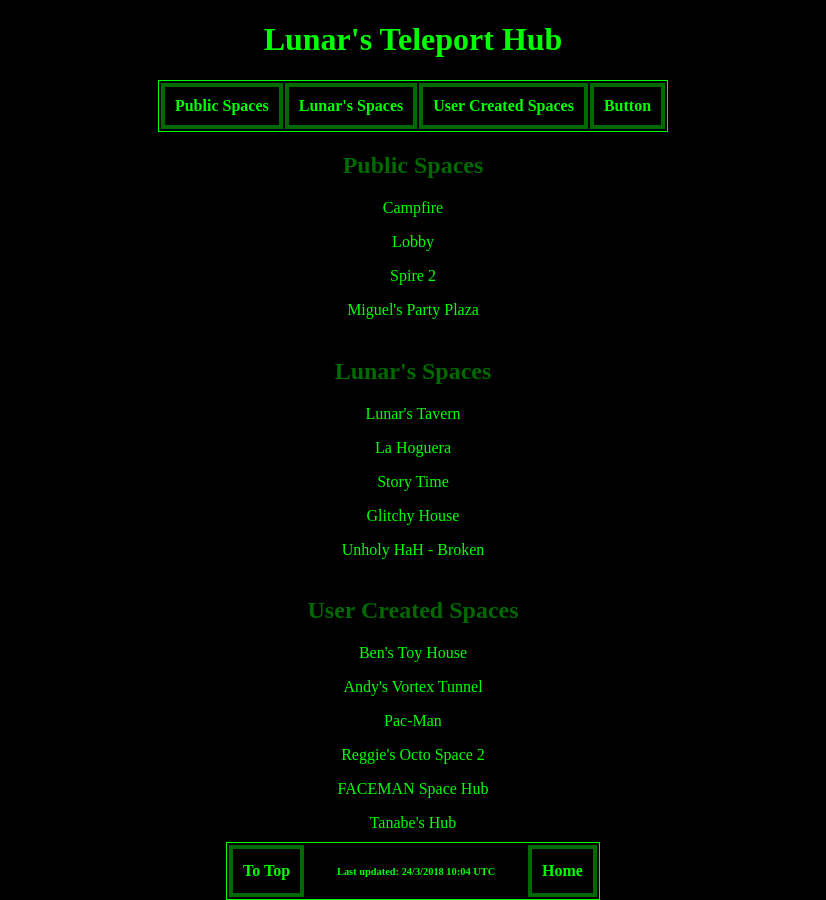
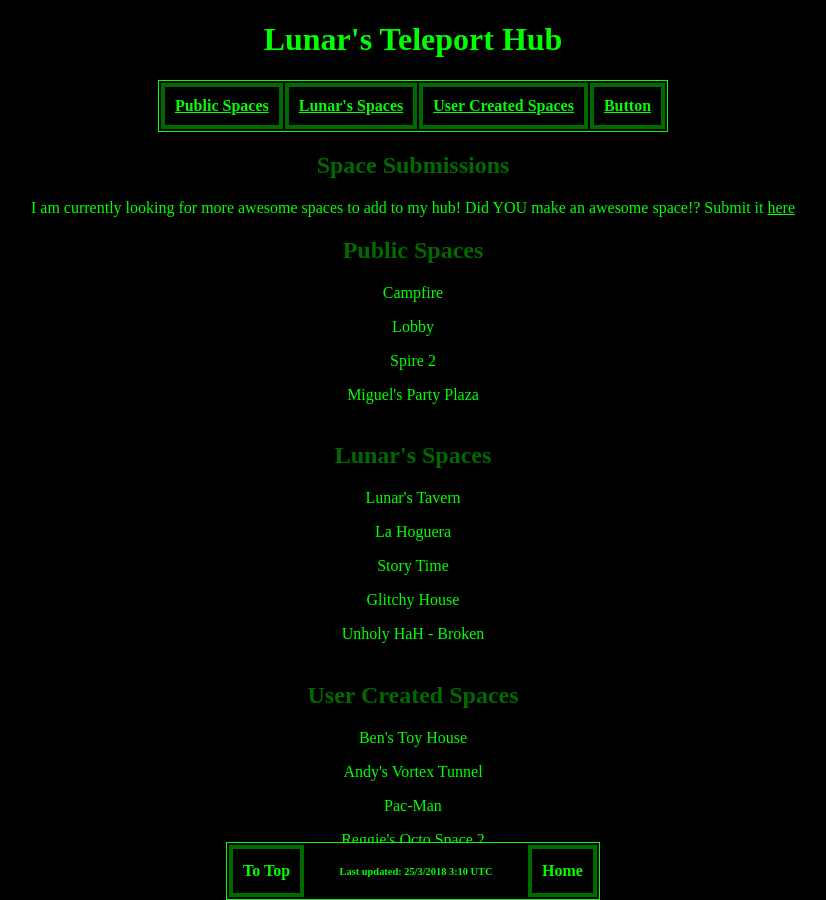
Before and after one commit to LunarTiger/AltspaceVR, a Jekyll site: the page teleportHub/index.html, which Jekyll copies as it is, in a window 1280 px wide and 900 px high. Shown: the whole window, without its empty margins (227-1053 px from the left). Built offline with Jekyll 4.4.1, drawn with Linux system fonts in a browser that asks for light colours.

Commit message:
Update index.html

```diff
--- a/teleportHub/index.html
+++ b/teleportHub/index.html
@@ -24,12 +24,14 @@
 		<a href="altspace://account.altvr.com/api/spaces/lunar-s-teleport-hub"><h1>Lunar's Teleport Hub</h1></a>
 		<table>
 		<tr>
-			<th style="text-align:center"><a href="#public" text-decoration:underline;>Public Spaces</a></th>
-			<th style="text-align:center"><a href="#my" text-decoration:underline;>Lunar's Spaces</a></th>
-			<th style="text-align:center"><a href="#user" text-decoration:underline;>User Created Spaces</a></th>
-			<th style="text-align:center"><a href="#button" text-decoration:underline;>Button</a></th>
+			<th style="text-align:center"><a href="#public" style="text-decoration:underline;">Public Spaces</a></th>
+			<th style="text-align:center"><a href="#my" style="text-decoration:underline;">Lunar's Spaces</a></th>
+			<th style="text-align:center"><a href="#user" style="text-decoration:underline;">User Created Spaces</a></th>
+			<th style="text-align:center"><a href="#button" style="text-decoration:underline;">Button</a></th>
 		</tr>
 		</table>
+		<h2 id="submit">Space Submissions</h2>
+			<p>I am currently looking for more awesome spaces to add to my hub! Did YOU make an awesome space!? Submit it <a href="https://goo.gl/forms/1Qg7gvDbWEHGx21H2" style="text-decoration:underline;">here</a></p>
 		<h2 id="public">Public Spaces</h2>
 			<p><a id="campfire" href="altspace://account.altvr.com/api/spaces/campfire-lobby">Campfire</a></p>
 			<p><a id="lobby" href="altspace://account.altvr.com/api/spaces/lobby">Lobby</a></p>
@@ -78,7 +80,7 @@
 		<table>
 			<tr>
 				<th><a href='#top'>To Top</a></th>
-				<th style='width: 200px;border: 0px;'><p style="font-size:65%;">Last updated: 24/3/2018 10:04 UTC</p></th>
+				<th style='width: 200px;border: 0px;'><p style="font-size:65%;">Last updated: 25/3/2018 3:10 UTC</p></th>
 				<th><a href="https://lunartiger.github.io/">Home</a></th>
 			</tr>
 		</table>
```
